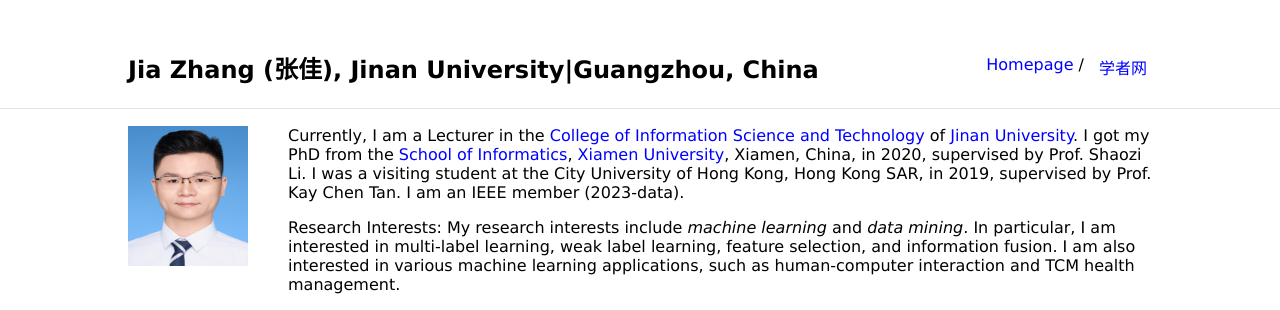
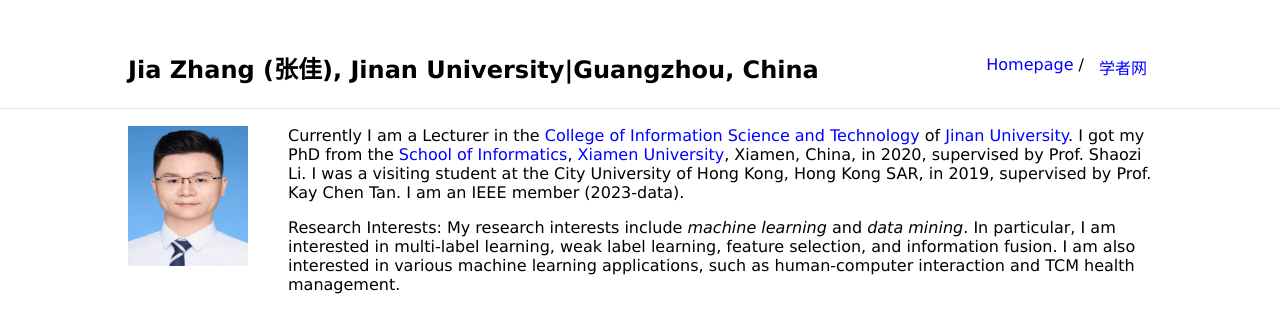
Before and after one commit to jiazhang-ml/jiazhang-ml.github.io, a Jekyll site: the page built from index.md, in a window 1280 px wide. Shown: the top 310 px of the page. Built offline with Jekyll 4.4.1, drawn with Linux system fonts in a browser that asks for light colours.

```diff
--- a/index.md
+++ b/index.md
@@ -5,7 +5,7 @@ layout: default
 
 <img class="profile-picture" src="jiazhang.jpg">
 
-Currently, I am a Lecturer in the [College of Information Science and Technology](https://xxxy.jnu.edu.cn/main.htm) of [Jinan University](https://www.jnu.edu.cn/). I got my PhD from the [School of Informatics](https://informatics.xmu.edu.cn/), [Xiamen University](https://www.xmu.edu.cn/), Xiamen, China, in 2020, supervised by Prof. Shaozi Li. I was a visiting student at the City University of Hong Kong, Hong Kong SAR, in 2019, supervised by Prof. Kay Chen Tan. I am an IEEE member (2023-data).
+Currently I am a Lecturer in the [College of Information Science and Technology](https://xxxy.jnu.edu.cn/main.htm) of [Jinan University](https://www.jnu.edu.cn/). I got my PhD from the [School of Informatics](https://informatics.xmu.edu.cn/), [Xiamen University](https://www.xmu.edu.cn/), Xiamen, China, in 2020, supervised by Prof. Shaozi Li. I was a visiting student at the City University of Hong Kong, Hong Kong SAR, in 2019, supervised by Prof. Kay Chen Tan. I am an IEEE member (2023-data).
 
 Research Interests: My research interests include *machine learning* and *data mining*. In particular, I am interested in multi-label learning, weak label learning, feature selection, and information fusion. I am also interested in various machine learning applications, such as human-computer interaction and TCM health management.
 
```
